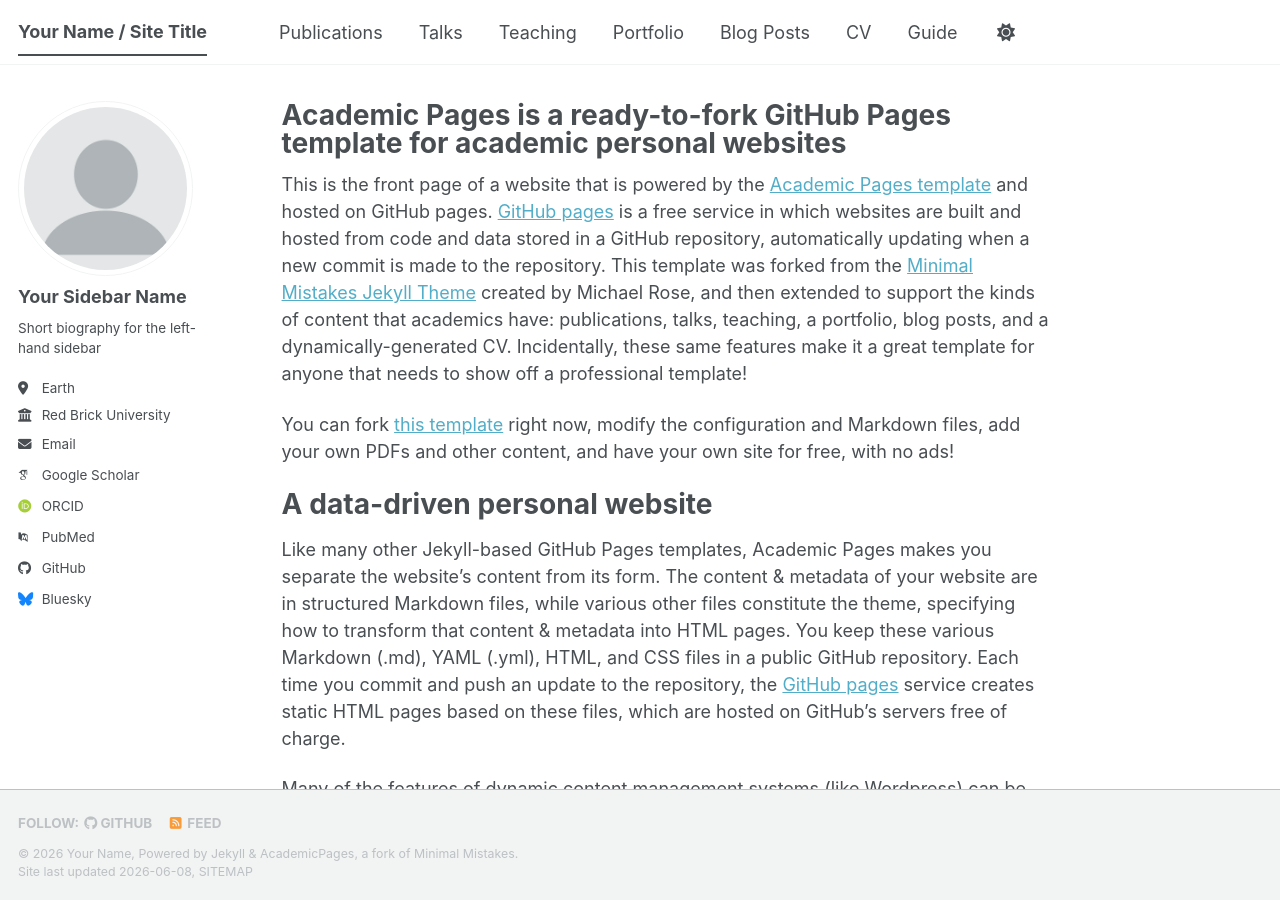
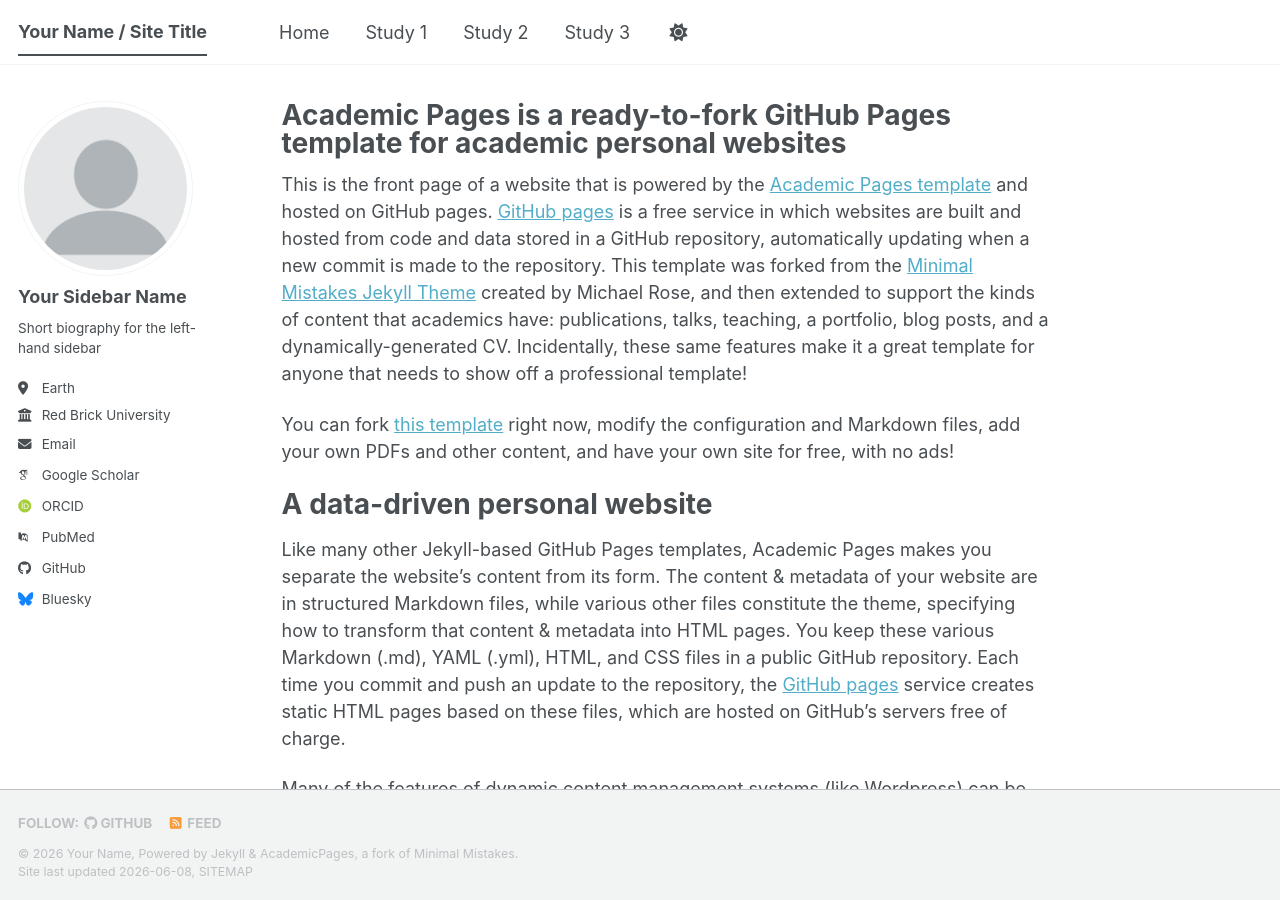
Before and after one commit to gutesy/gamification, a Jekyll site: the page built from _pages/about.md, in a window 1280 px wide and 900 px high. Built offline with Jekyll 4.4.1, drawn with Linux system fonts in a browser that asks for light colours; some web fonts are replaced; a script bundle is joined from its source files by our own code; library files that are not in the unit come from our copies.

Commit message:
Update navigation.yml

```diff
--- a/_data/navigation.yml
+++ b/_data/navigation.yml
@@ -8,26 +8,14 @@
 #      Markdown formatted page while the second is generated using JSON.
 
 main:
-  - title: "Publications"
-    url: /publications/
+  - title: "Home"
+    url: /
 
-  - title: "Talks"
-    url: /talks/
+  - title: "Study 1"
+    url: /study1/
 
-  - title: "Teaching"
-    url: /teaching/
+  - title: "Study 2"
+    url: /study2/
 
-  - title: "Portfolio"
-    url: /portfolio/
-
-  - title: "Blog Posts"
-    url: /year-archive/
-
-  - title: "CV"
-    url: /cv/
-
-  # - title: "CV"
-  #   url: /cv-json/
-
-  - title: "Guide"
-    url: /markdown/
+  - title: "Study 3"
+    url: /study3/
```
